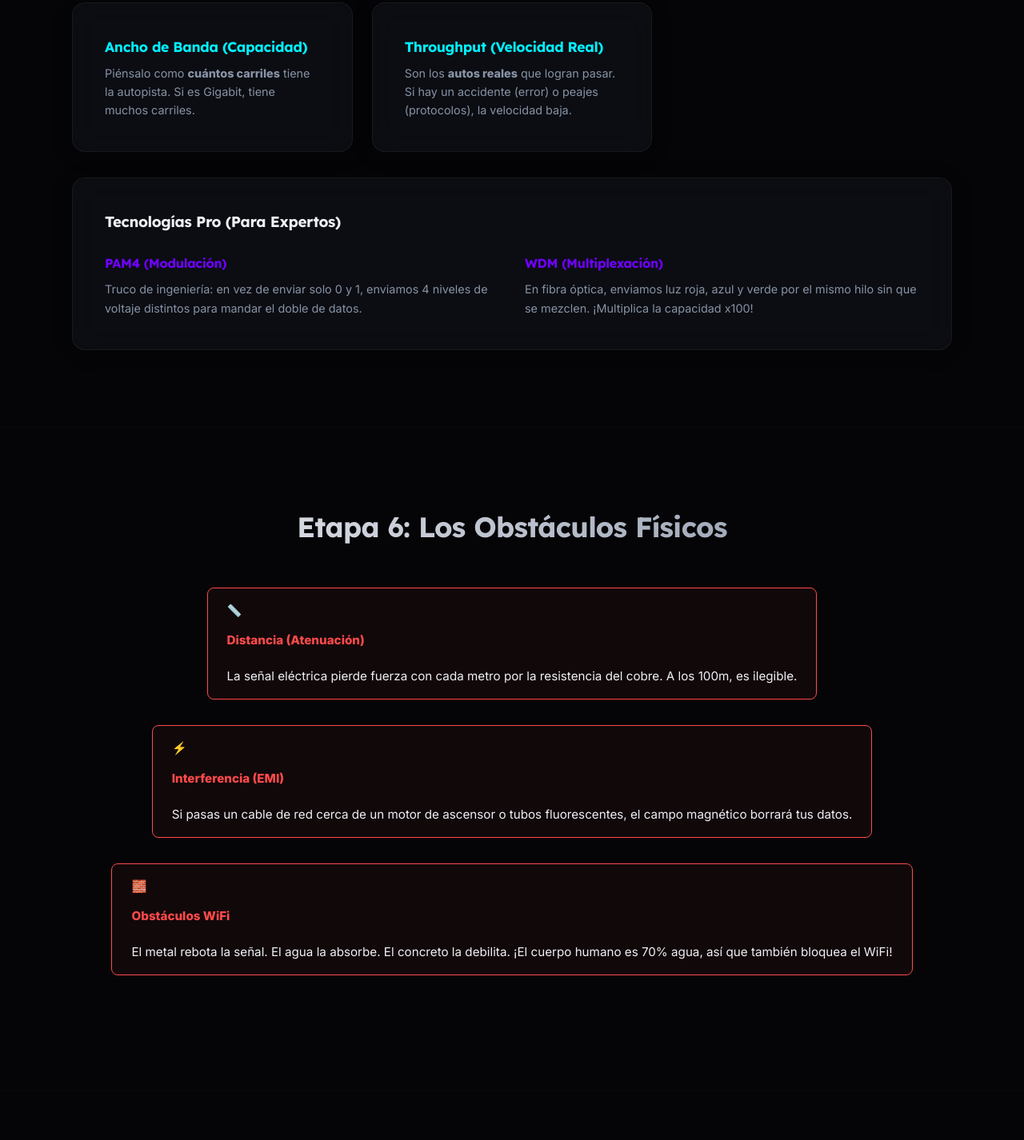
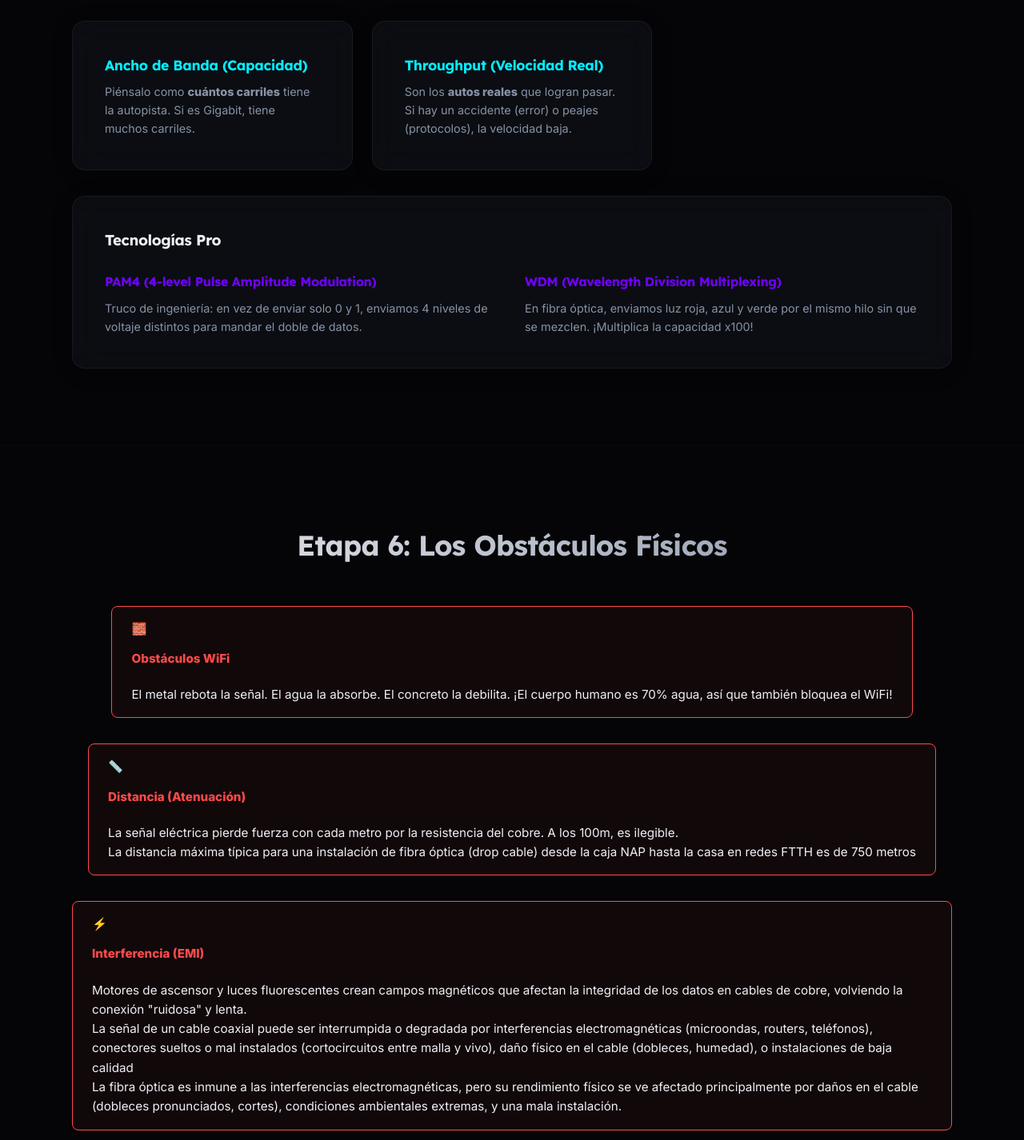
Before and after one commit to ACJUGGLER645/capa_uno_osi, a plain HTML site: page index.html in a window 1280 px wide. Shown: the part 3154-4580 px from the top of the page at 80% size. Drawn offline with Linux system fonts and the light colour scheme.

Commit message:
segunda actualizacion

```diff
--- a/index.html
+++ b/index.html
@@ -136,8 +136,8 @@
                     </div>
                     <div class="glass-panel hardware-item opacity-dim">
                         <h4>Hubs (Obsoletos)</h4>
-                        <p>Eran repetidores "tontos". Si entraba un dato, lo repetían a TODOS los puertos, causando caos
-                            y choques de información.</p>
+                        <p>Son los "abuelos" de los switches. Un Hub no es inteligente: cuando recibe un bit por un puerto, simplemente lo replica y lo envía por todos los demás puertos.
+                            No sabe qué computadora está conectada en cada lugar.</p>
                     </div>
                 </div>
             </div>
@@ -202,15 +202,15 @@
                 </div>
 
                 <div class="advanced-tech-box glass-panel mt-2">
-                    <h3>Tecnologías Pro (Para Expertos)</h3>
+                    <h3>Tecnologías Pro </h3>
                     <div class="tech-duo">
                         <div class="tech-unit">
-                            <h4>PAM4 (Modulación)</h4>
+                            <h4>PAM4 (4-level Pulse Amplitude Modulation)</h4>
                             <p>Truco de ingeniería: en vez de enviar solo 0 y 1, enviamos 4 niveles de voltaje distintos
                                 para mandar el doble de datos.</p>
                         </div>
                         <div class="tech-unit">
-                            <h4>WDM (Multiplexación)</h4>
+                            <h4>WDM (Wavelength Division Multiplexing)</h4>
                             <p>En fibra óptica, enviamos luz roja, azul y verde por el mismo hilo sin que se mezclen.
                                 ¡Multiplica la capacidad x100!</p>
                         </div>
@@ -224,25 +224,31 @@
             <div class="container">
                 <h2 class="section-title">Etapa 6: Los Obstáculos Físicos</h2>
                 <div class="pathology-grid">
-                    <div class="path-item warning">
-                        <span class="icon-small">📏</span>
-                        <strong>Distancia (Atenuación)</strong>
-                        <span>La señal eléctrica pierde fuerza con cada metro por la resistencia del cobre. A los 100m,
-                            es ilegible.</span>
-                    </div>
-                    <div class="path-item warning">
-                        <span class="icon-small">⚡</span>
-                        <strong>Interferencia (EMI)</strong>
-                        <span>Si pasas un cable de red cerca de un motor de ascensor o tubos fluorescentes, el campo
-                            magnético borrará tus datos.</span>
-                    </div>
-                    <div class="path-item warning">
+                <div class="path-item warning">
                         <span class="icon-small">🧱</span>
                         <strong>Obstáculos WiFi</strong>
                         <span>El metal rebota la señal. El agua la absorbe. El concreto la debilita. ¡El cuerpo humano
                             es 70%
                             agua, así que también bloquea el WiFi!</span>
                     </div>
+                    <div class="path-item warning">
+                        <span class="icon-small">📏</span>
+                        <strong>Distancia (Atenuación)</strong>
+                        <span>La señal eléctrica pierde fuerza con cada metro por la resistencia del cobre. A los 100m,
+                            es ilegible.
+                            <br>
+                            La distancia máxima típica para una instalación de fibra óptica
+                            (drop cable) desde la caja NAP hasta la casa en redes FTTH es de 750 metros</span>
+                    </div>
+                    <div class="path-item warning">
+                        <span class="icon-small">⚡</span>
+                        <strong>Interferencia (EMI)</strong>
+                        <span>Motores de ascensor y luces fluorescentes crean campos magnéticos que
+                            afectan la integridad de los datos en cables de cobre,
+                             volviendo la conexión "ruidosa" y lenta. <br>   La señal de un cable coaxial puede ser interrumpida o degradada por interferencias electromagnéticas (microondas, routers, teléfonos), conectores sueltos o mal instalados (cortocircuitos entre malla y vivo), daño físico en el cable (dobleces, humedad),
+                             o instalaciones de baja calidad <br> La fibra óptica es inmune a las interferencias electromagnéticas, pero su rendimiento físico se ve afectado principalmente por daños en el cable (dobleces pronunciados, cortes), condiciones ambientales extremas, y una mala instalación.</span>
+                    </div>
+
                 </div>
             </div>
         </section>
```
Also changed, not shown: imagenes/cobre.jpeg (added), imagenes/conectores.png (added), imagenes/fibra-optica_1.jpg (added).
